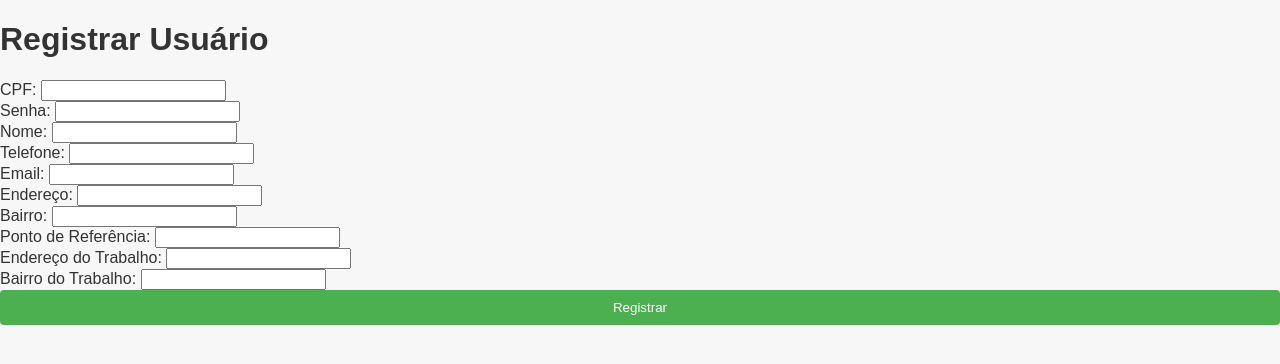
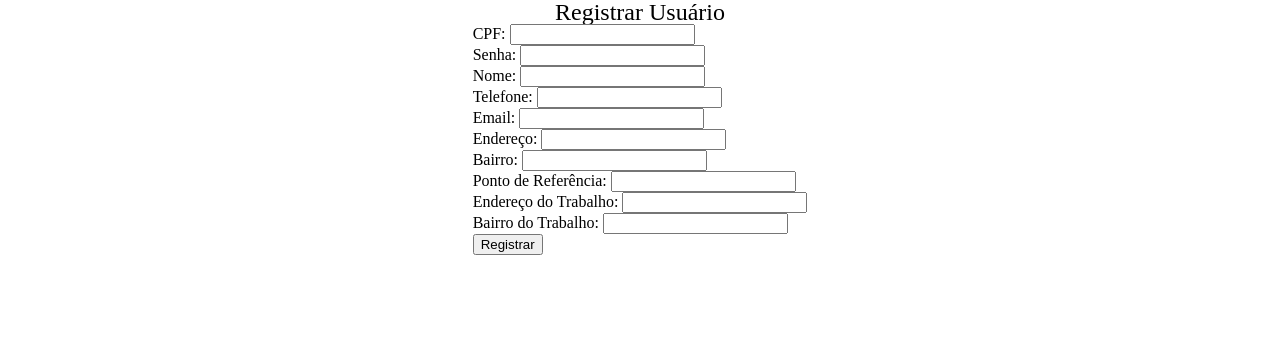
Before and after one commit to maxwelldeveloper7/vagas-creche, a Flask app: page /register in a window 1280 px wide. Shown: the top 364 px of the page. Run offline with Flask 3, Linux system fonts and the light colour scheme.

Commit message:
estilizando

```diff
--- a/app/templates/login.html
+++ b/app/templates/login.html
@@ -3,6 +3,7 @@
   <head>
     <meta charset="utf-8">
     <meta name="viewport" content="width=device-width, initial-scale=1, shrink-to-fit=no">
+    <link rel="stylesheet" href="{{ url_for('static', filename='css/reset.css') }}">
     <link rel="stylesheet" href="{{ url_for('static', filename='css/styles.css') }}">
     <title>Login</title>
   </head>
--- a/app/templates/register.html
+++ b/app/templates/register.html
@@ -3,32 +3,56 @@
   <head>
     <meta charset="utf-8">
     <meta name="viewport" content="width=device-width, initial-scale=1, shrink-to-fit=no">
+    <link rel="stylesheet" href="{{ url_for('static', filename='css/reset.css') }}">
     <link rel="stylesheet" href="{{ url_for('static', filename='css/styles.css') }}">
     <title>Registro</title>
   </head>
   <body>
-    <h1>Registrar Usuário</h1>
-    <form method="post">
+    <header class="header">
+      <h1>Registrar Usuário</h1>
+    </header>
+
+    <form method="post" class="form-container">
+      <div class="form-group">
       <label for="cpf">CPF:</label>
-      <input type="text" id="cpf" name="cpf" required><br>
+      <input type="text" id="cpf" name="cpf" required>
+      </div>
+      <div class="form-group">
       <label for="senha">Senha:</label>
-      <input type="password" id="senha" name="senha" required><br>
+      <input type="password" id="senha" name="senha" required>
+      </div>
+      <div class="form-group">
       <label for="nome">Nome:</label>
-      <input type="text" id="nome" name="nome" required><br>
+      <input type="text" id="nome" name="nome" required>
+      </div>
+      <div class="form-group">
       <label for="telefone">Telefone:</label>
-      <input type="text" id="telefone" name="telefone" required><br>
+      <input type="text" id="telefone" name="telefone" required>
+      </div>
+      <div class="form-group">
       <label for="email">Email:</label>
-      <input type="email" id="email" name="email"><br>
+      <input type="email" id="email" name="email">
+      </div>
+      <div class="form-group">
       <label for="endereco">Endereço:</label>
-      <input type="text" id="endereco" name="endereco" required><br>
+      <input type="text" id="endereco" name="endereco" required>
+      </div>
+      <div class="form-group">
       <label for="bairro">Bairro:</label>
-      <input type="text" id="bairro" name="bairro" required><br>
+      <input type="text" id="bairro" name="bairro" required>
+      </div>
+      <div class="form-group">
       <label for="ponto_referencia">Ponto de Referência:</label>
-      <input type="text" id="ponto_referencia" name="ponto_referencia"><br>
+      <input type="text" id="ponto_referencia" name="ponto_referencia">
+      </div>
+      <div class="form-group">
       <label for="endereco_trabalho">Endereço do Trabalho:</label>
-      <input type="text" id="endereco_trabalho" name="endereco_trabalho"><br>
+      <input type="text" id="endereco_trabalho" name="endereco_trabalho">
+      </div>
+      <div class="form-group">
       <label for="bairro_trabalho">Bairro do Trabalho:</label>
-      <input type="text" id="bairro_trabalho" name="bairro_trabalho"><br>
+      <input type="text" id="bairro_trabalho" name="bairro_trabalho">
+      </div>
       <button type="submit">Registrar</button>
     </form>
   </body>
--- /dev/null
+++ b/static/css/reset.css
@@ -0,0 +1,48 @@
+/* http://meyerweb.com/eric/tools/css/reset/
+   v2.0 | 20110126
+   License: none (public domain)
+*/
+
+html, body, div, span, applet, object, iframe,
+h1, h2, h3, h4, h5, h6, p, blockquote, pre,
+a, abbr, acronym, address, big, cite, code,
+del, dfn, em, img, ins, kbd, q, s, samp,
+small, strike, strong, sub, sup, tt, var,
+b, u, i, center,
+dl, dt, dd, ol, ul, li,
+fieldset, form, label, legend,
+table, caption, tbody, tfoot, thead, tr, th, td,
+article, aside, canvas, details, embed,
+figure, figcaption, footer, header, hgroup,
+menu, nav, output, ruby, section, summary,
+time, mark, audio, video {
+	margin: 0;
+	padding: 0;
+	border: 0;
+	font-size: 100%;
+	font: inherit;
+	vertical-align: baseline;
+}
+/* HTML5 display-role reset for older browsers */
+article, aside, details, figcaption, figure,
+footer, header, hgroup, menu, nav, section {
+	display: block;
+}
+body {
+	line-height: 1;
+}
+ol, ul {
+	list-style: none;
+}
+blockquote, q {
+	quotes: none;
+}
+blockquote:before, blockquote:after,
+q:before, q:after {
+	content: '';
+	content: none;
+}
+table {
+	border-collapse: collapse;
+	border-spacing: 0;
+}
--- a/static/css/styles.css
+++ b/static/css/styles.css
@@ -1,62 +1,56 @@
 /* Mobile First Styling (375px width) */
 body {
-    font-family: Arial, sans-serif;
-    margin: 0;
-    padding: 0;
-    background-color: #f7f7f7;
-    color: #333;
+    display: flex;
+    flex-direction: column;
+    align-items: center;
 }
 
 .container {
-    width: 100%;
-    max-width: 375px;
-    margin: 0 auto;
-    padding: 20px;
-    box-sizing: border-box;
+
 }
 
-.header, .footer {
-    background-color: #4CAF50;
-    color: white;
+header{
+    display: flex;
+    flex-direction: column;
+}
+nav ul{
+    display: flex;
+}
+
+li{
+    text-decoration: none;
+}
+
+h1{
     text-align: center;
-    padding: 10px 0;
+    font-size: 1.5rem;
 }
 
 .form-container {
-    background: white;
-    padding: 20px;
-    border-radius: 8px;
-    box-shadow: 0 0 10px rgba(0, 0, 0, 0.1);
+
 }
 
 .form-group {
-    margin-bottom: 15px;
 }
 
 .form-group label {
-    display: block;
-    margin-bottom: 5px;
+
 }
 
 .form-group input, .form-group select {
-    width: 100%;
-    padding: 10px;
-    border: 1px solid #ccc;
-    border-radius: 4px;
+
 }
 
 button {
-    width: 100%;
-    padding: 10px;
-    background-color: #4CAF50;
-    color: white;
-    border: none;
-    border-radius: 4px;
-    cursor: pointer;
+
 }
 
 button:hover {
-    background-color: #45a049;
+
+}
+
+footer{
+    text-align: center;
 }
 
 /* Larger screens */
```
Also changed, not shown: app/templates/index.html (+17 -3 lines).
